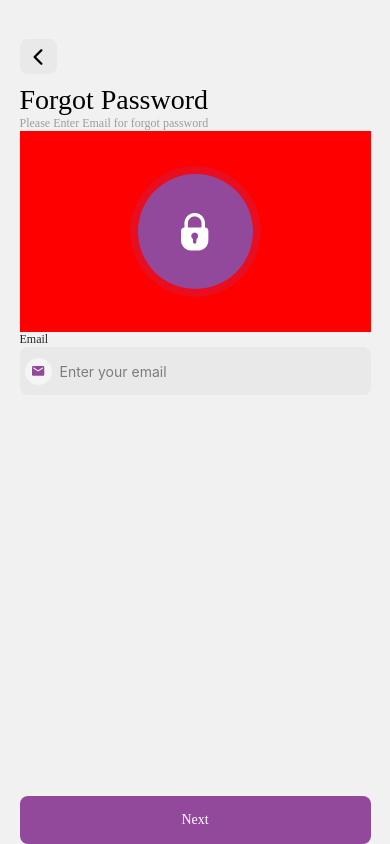
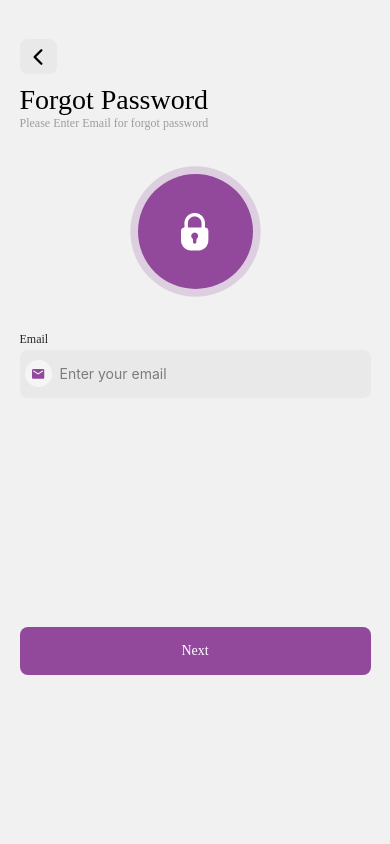
Before and after one commit to Fahadayyaz/Zyra, a React Native app: screen /ForgotPassword in a window 390 px wide. Built offline with nearby package versions, Linux system fonts and the light colour scheme; a web font is replaced by a local one.

Commit message:
Update ForgotPassword.jsx

```diff
--- a/screens/ForgotPassword.jsx
+++ b/screens/ForgotPassword.jsx
@@ -79,11 +79,14 @@ const ForgotPassword = ({ navigation }) => {
             placeholder="Enter your email"
             placeholderTextColor="#7C7C7C"
             style={{
+              justifyContent: "center",
+              flexDirection: "row",
               width: "100%",
               height: 48,
               backgroundColor: "#E9E9E9",
               borderRadius: 8,
               paddingLeft: 40,
+              marginTop: 5,
             }}
           />
         </View>
@@ -96,9 +99,9 @@ const ForgotPassword = ({ navigation }) => {
             justifyContent: "center",
             alignItems: "center",
             position: "absolute",
-            bottom: 0,
+            bottom: "20%",
           }}
-          onPress={() => navigation.navigate("Home")}
+          onPress={() => navigation.navigate("CreateNewPassword")}
         >
           <Text style={{ color: "#fff", fontFamily: "PlusJakartaSans_Bold" }}>
             Next
@@ -145,7 +148,6 @@ const styles = StyleSheet.create({
     alignItems: "center",
     justifyContent: "center",
     height: "25%",
-    backgroundColor: "red",
   },
   circle: {
     width: 115, // Size of both circles
@@ -179,5 +181,6 @@ const styles = StyleSheet.create({
     position: "absolute",
     zIndex: 1,
     marginLeft: 5,
+    marginTop: 5,
   },
 });
```
